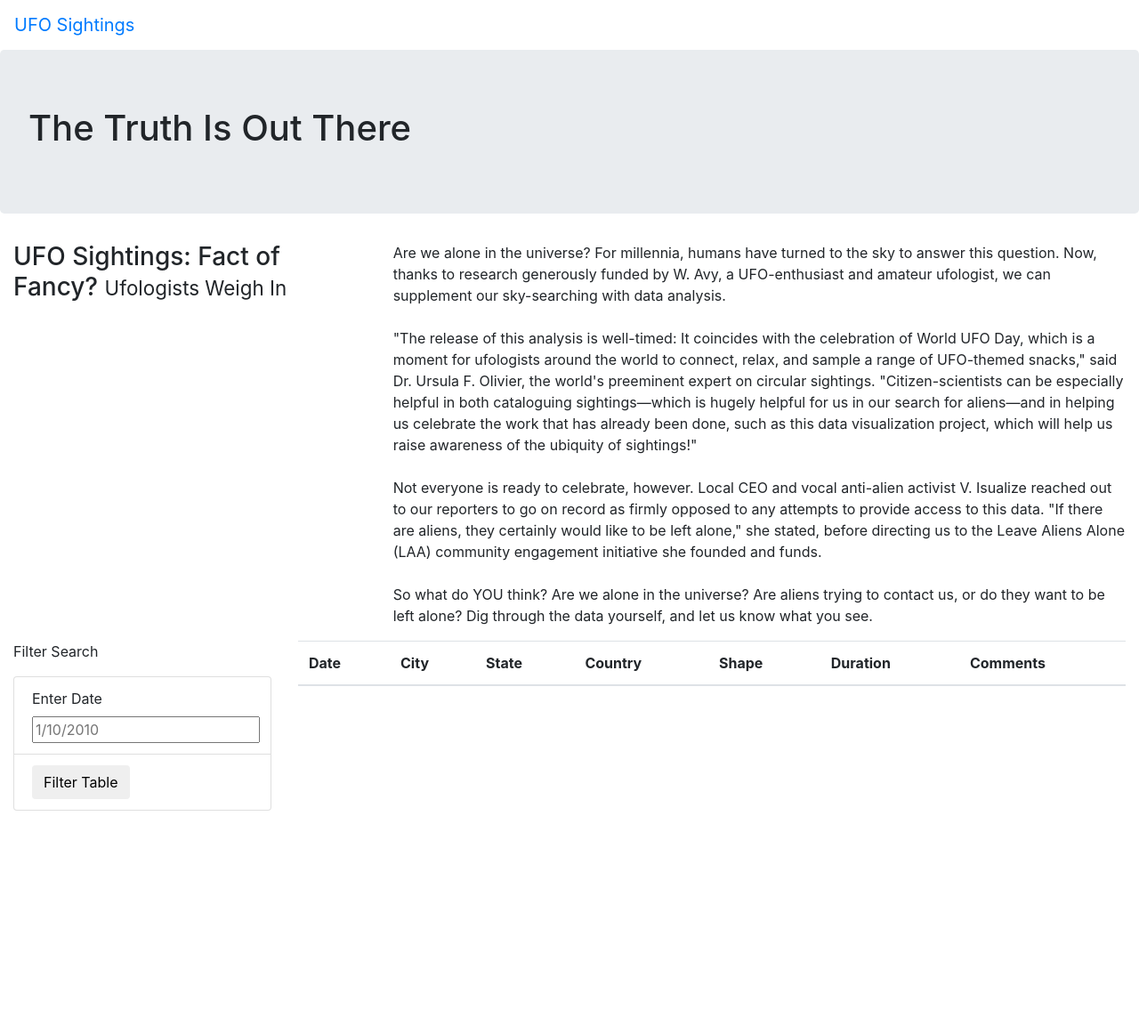
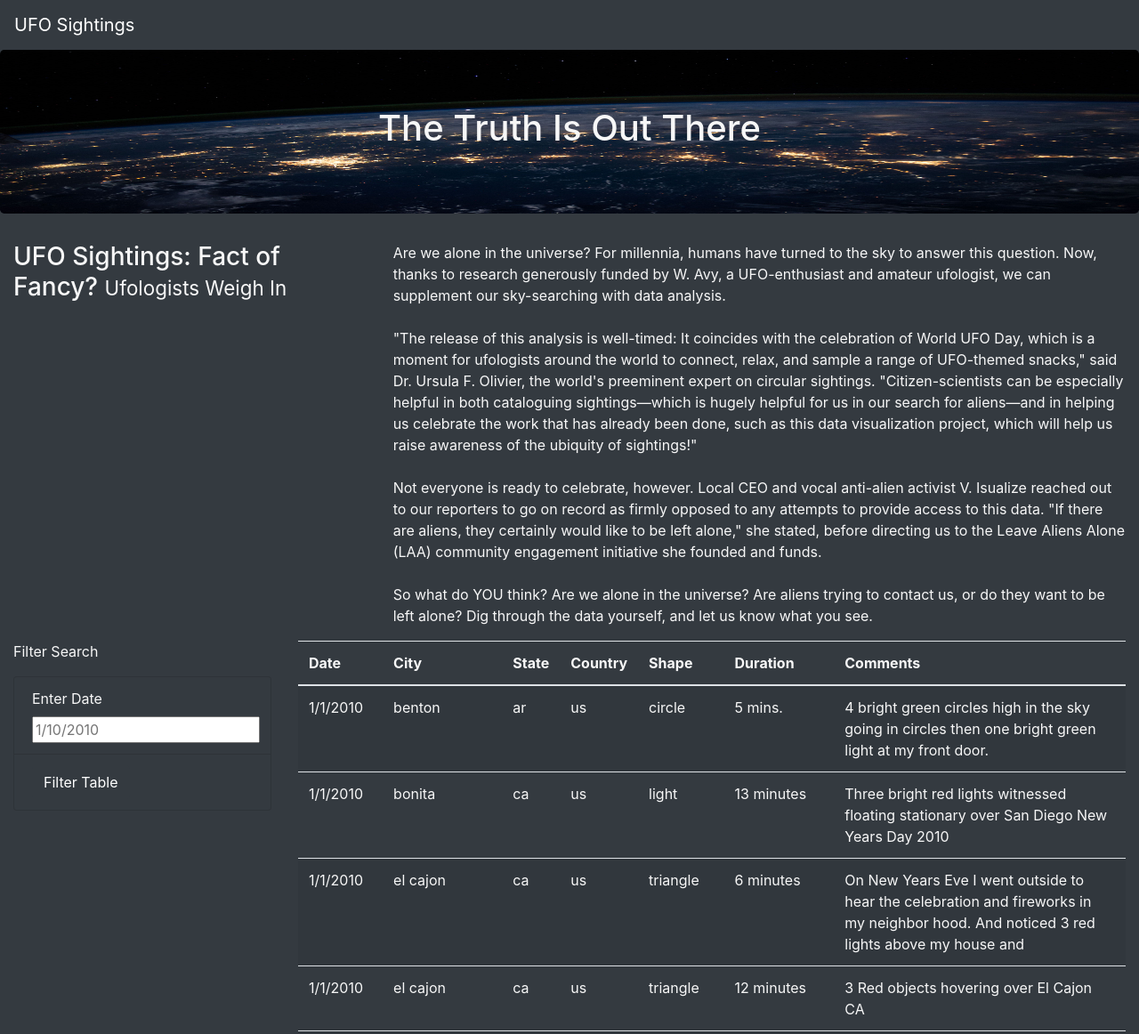
Before and after one commit to xenia-e/11-UFOs, a plain HTML site: page index.html in a window 1280 px wide. Shown: the top 1162 px of the page at 89% size. Before the commit the page ends 911 px from the top, so only its background shows below. Drawn offline with nearby package versions, Linux system fonts and the light colour scheme.

Commit message:
pre-work finished

```diff
--- a/index.html
+++ b/index.html
@@ -13,10 +13,11 @@
 />
 <link rel="stylesheet" href="static/css/style.css">
 
+
 </head>
-<body>
+<body class="bg-dark">
   <div class="wrapper">
-    <nav class="navbar navbar-expand-lg">
+    <nav class="navbar navbar-dark bg-dark navbar-expand-lg">
       <a class="navbar-brand" href="index.html">UFO Sightings</a>
     </nav>
     <div class="jumbotron">
@@ -39,15 +40,15 @@
     <div class="container-fluid">
       <div class="row">
         <div class="col-md-3">
-          <form>
+          <form class="bg-dark">
             <p>Filter Search</p>
-            <ul class="list-group">
-              <li class="list-group-item">
+            <ul class="list-group bg-dark">
+              <li class="list-group-item bg-dark">
                 <label for="date">Enter Date</label>
                 <input type="text" placeholder="1/10/2010" id="datetime" />
               </li>
-              <li class="list-group-item">
-                <button id="filter-btn" type="button" class="btn btn-default">Filter Table</button>
+              <li class="list-group-item bg-dark">
+                <button id="filter-btn" type="button" class="btn btn-dark">Filter Table</button>
               </li>
             </ul>
           </form>
@@ -74,5 +75,8 @@
 
 
   </div>
+  <script src="https://cdnjs.cloudflare.com/ajax/libs/d3/4.11.0/d3.js"></script>
+<script src="static/js/data.js"></script>
+<script src="static/js/app.js"></script>
 </body>
 </html>
--- a/static/css/style.css
+++ b/static/css/style.css
@@ -0,0 +1,10 @@
+body {
+
+  color: #f7f7f7;
+}
+
+.jumbotron {
+  background-image: url("../images/nasa.jpg");
+  background-size: 100% 100%;
+  text-align: center;
+}
```
Also changed, not shown: static/images/nasa.jpg (added).
